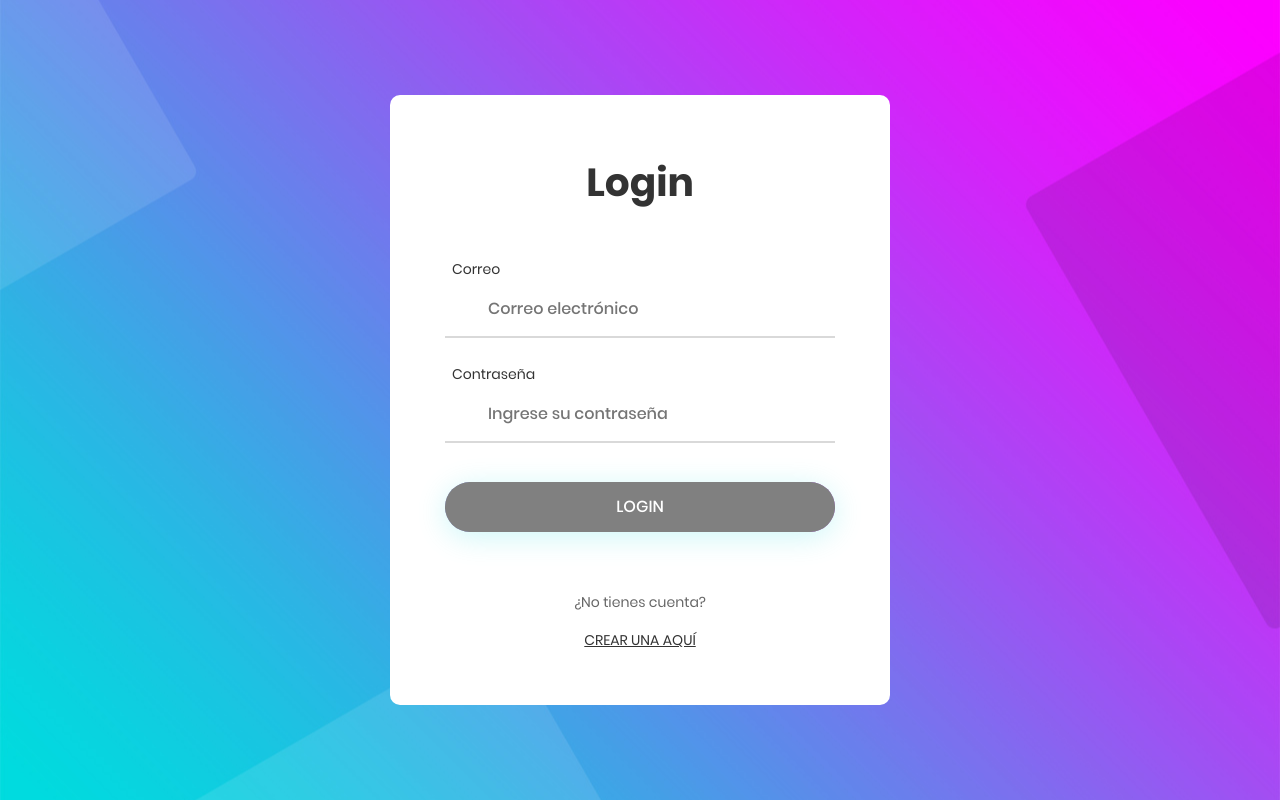
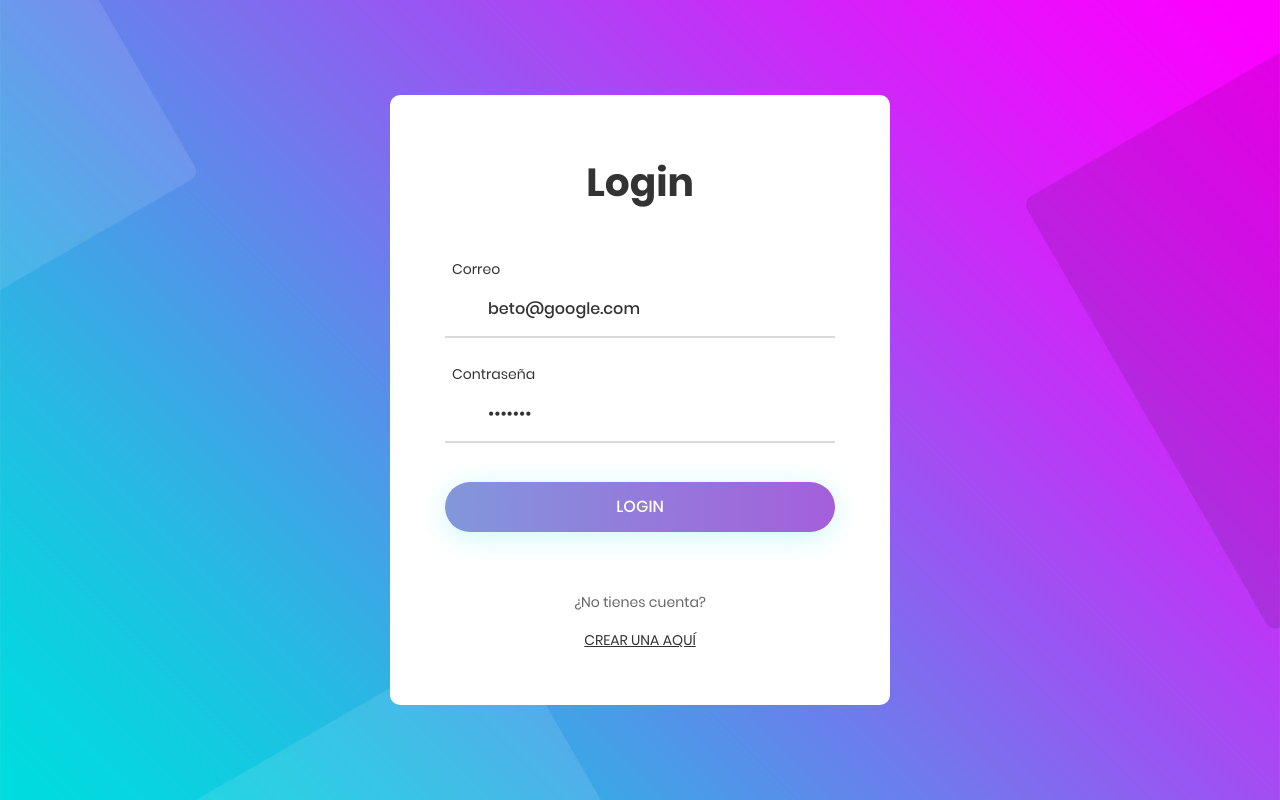
Before and after one commit to AlbertoG22/auth-app-angular, an Angular app: page /auth/login in a window 1280 px wide. Built offline with nearby package versions, Linux system fonts and the light colour scheme.

Commit message:
handling login errors pt1

```diff
--- a/src/app/auth/pages/login-page/login-page.component.ts
+++ b/src/app/auth/pages/login-page/login-page.component.ts
@@ -12,16 +12,19 @@ export class LoginPageComponent {
   private authService = inject( AuthService );
 
   public myForm: FormGroup = this.fb.group({
-    email: ['', [ Validators.required, Validators.email ]],
-    password: ['', [ Validators.required, Validators.minLength(6) ]],
+    email: ['beto@google.com', [ Validators.required, Validators.email ]],
+    password: ['1234567', [ Validators.required, Validators.minLength(6) ]],
   });
 
   login() {
     const { email, password } = this.myForm.value;
 
     this.authService.login(email, password)
-      .subscribe( success => {
-        console.log({success});
+      .subscribe({
+        next: () => console.log('Todo bien!'),
+        error: (error) => {
+          console.log({ loginError: error });
+        }
       });
   }
 
--- a/src/app/auth/services/auth.service.ts
+++ b/src/app/auth/services/auth.service.ts
@@ -2,7 +2,7 @@ import { computed, inject, Injectable, signal } from '@angular/core';
 import { HttpClient } from '@angular/common/http';
 
 import { environments } from '../../../environments/environments';
-import { map, Observable, of, tap } from 'rxjs';
+import { catchError, map, Observable, of, tap, throwError } from 'rxjs';
 import { AuthStatus, LoginResponse, User } from '../interfaces';
 
 @Injectable({
@@ -35,7 +35,9 @@ export class AuthService {
           localStorage.setItem('token', token);
           console.log({ user, token });
         }),
-        map( () => true )
+        map( () => true ),
+
+        catchError( err => throwError( () => err.error.message ))
       );
   }
 }
```
